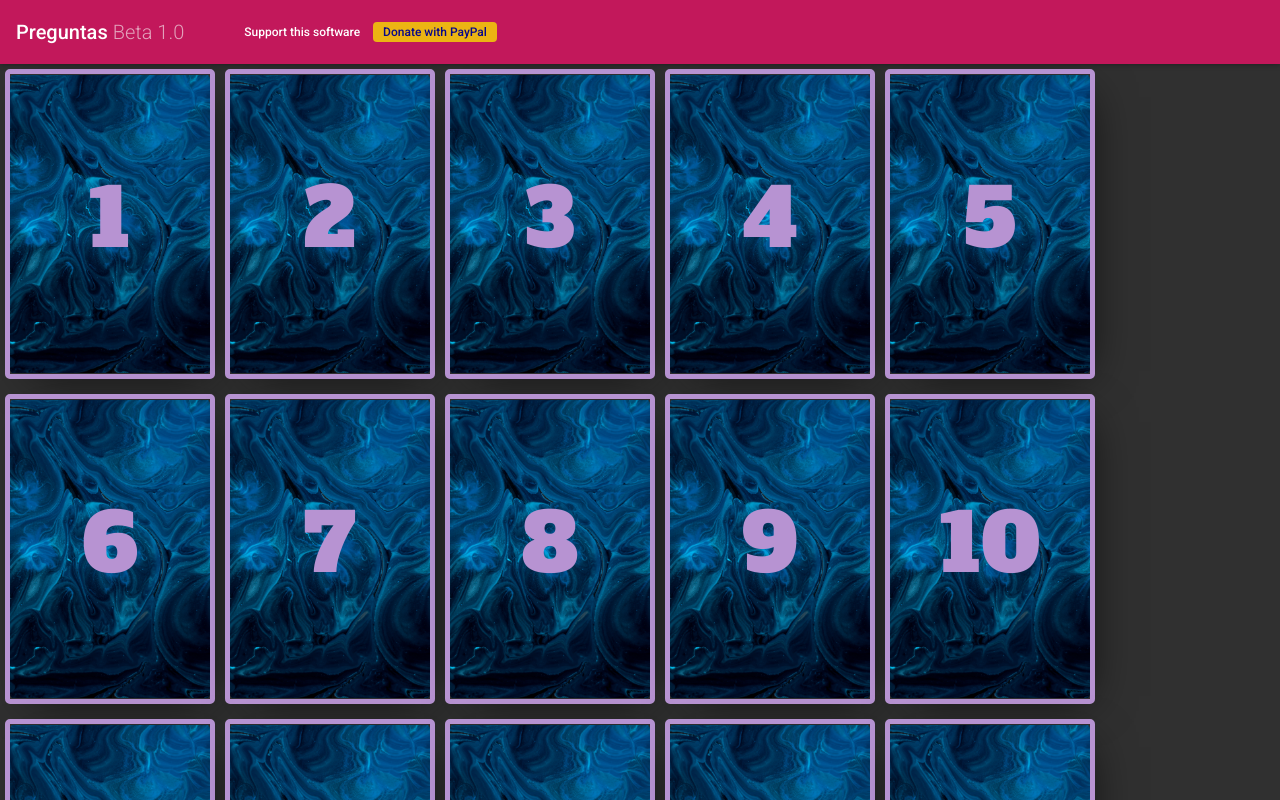
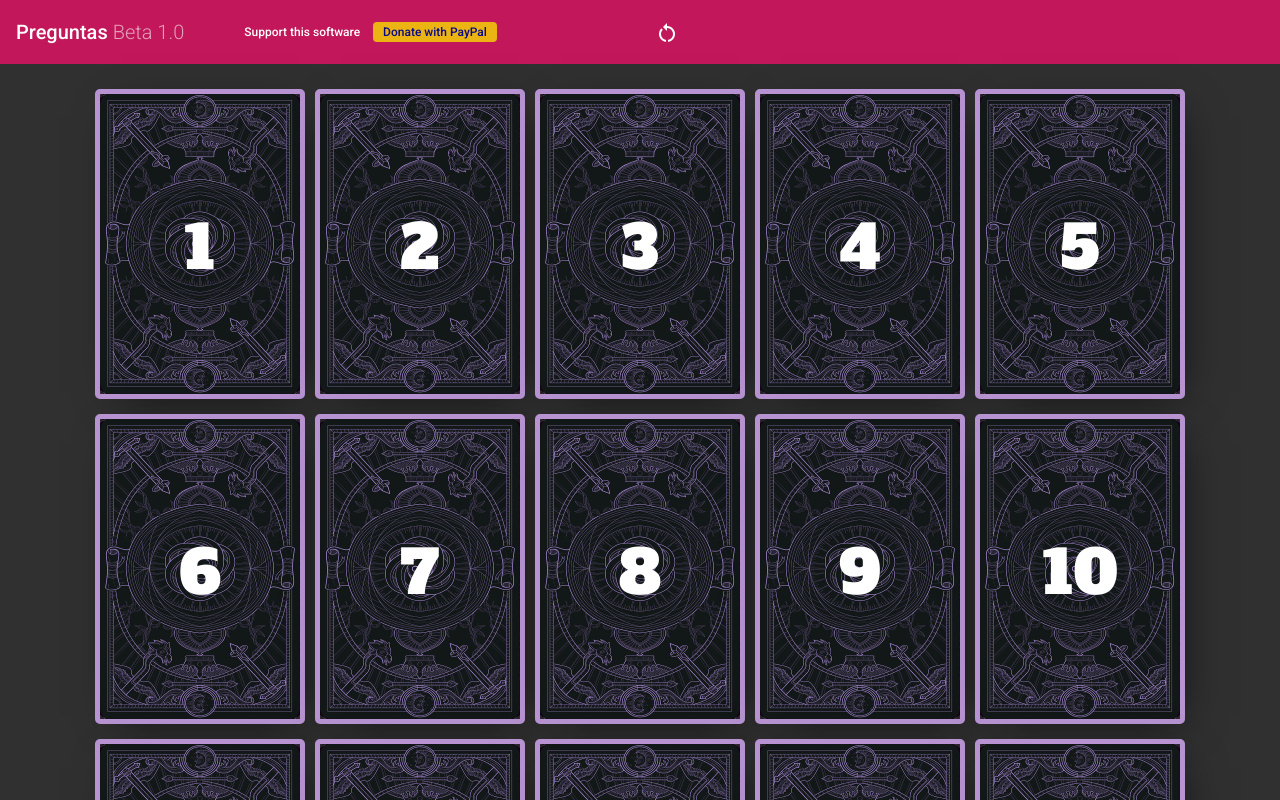
Before and after one commit to mstrione/preguntas, an Angular app: page /board in a window 1280 px wide. Shown: the top 800 px of the page. Built offline with nearby package versions, Linux system fonts and the light colour scheme.

Commit message:
Card back desing and reload button

```diff
--- a/src/app/components/board/board.component.scss
+++ b/src/app/components/board/board.component.scss
@@ -0,0 +1,4 @@
+.container {
+    padding: 20px;
+    text-align: center;
+}
--- a/src/app/components/card/card.component.html
+++ b/src/app/components/card/card.component.html
@@ -1,7 +1,7 @@
 <div class="card" (click)="cardClicked()" [@cardFlip]="data.state">
     <div class="face back">
         <span class="cardNumber">{{cardNumber}}</span>
-        <img src="./assets/card-back.jpg">
+        <img src="./assets/card-back.png">
     </div>
     <div class="face front">
         <div class="cardText">{{text}}</div>
--- a/src/app/components/card/card.component.scss
+++ b/src/app/components/card/card.component.scss
@@ -53,7 +53,7 @@
     position: absolute;
     width: 100%;
     text-align: center;
-    top: 45%;
-    font-size: 80px;
-    color: #b793d2;
+    top: 48%;
+    font-size: 60px;
+    color: #ffffff;
 }
--- a/src/app/components/header/header.component.html
+++ b/src/app/components/header/header.component.html
@@ -10,7 +10,9 @@
           target="_blank">Donate with PayPal</a>
       </diV>
 
-      <span class="example-spacer"></span>
+        <a href="#" mat-icon-button class="icon">
+          <mat-icon>restart_alt</mat-icon>
+        </a>
 
     </mat-toolbar-row>
   </mat-toolbar>
--- a/src/app/components/header/header.component.scss
+++ b/src/app/components/header/header.component.scss
@@ -1,18 +1,3 @@
-.example-icon {
-    padding: 0 14px;
-  }
-
-  .example-spacer {
-    flex: 1 1 auto;
-  }
-
-  .user {
-    font-size: 12px;
-    color: rgba(255, 255, 255, 0.8);
-    padding-right: 20px;
-  }
-
-
   .donate {
     font-size: 12px;
     padding-left: 60px;
@@ -27,22 +12,8 @@
     margin-left: 10px;
   }
 
-  span.material-icons {
-    top: 4px;
-    position: relative;
-    font-size: 18px;
-    color: rgba(255, 255, 255, 0.5);
-  }
-
-  .app-toolbar {
-    position: sticky;
-    position: -webkit-sticky;
-    /* For macOS/iOS Safari */
-    top: 0;
-    /* Sets the sticky toolbar to be on top */
-    z-index: 1000;
-    /* Ensure that your app's content doesn't overlap the toolbar */
-    box-shadow: 0px 0px 6px 0px rgba(0, 0, 0, 0.4);
+  .icon {
+    left: 150px;
   }
 
   .version {
--- a/src/app/components/header/header.component.ts
+++ b/src/app/components/header/header.component.ts
@@ -1,4 +1,5 @@
 import { Component, OnInit } from '@angular/core';
+import { Router } from '@angular/router';
 
 @Component({
   selector: 'comp-header',
@@ -7,9 +8,14 @@ import { Component, OnInit } from '@angular/core';
 })
 export class HeaderComponent implements OnInit {
 
-  constructor() { }
+  constructor(private router: Router) { }
 
   ngOnInit(): void {
   }
 
+  reload() {
+    console.log('holis');
+    this.router.navigate(['/board']);
+  }
+
 }
```
Also changed, not shown: src/assets/card-back.jpg (deleted), src/assets/card-back.png (added).
